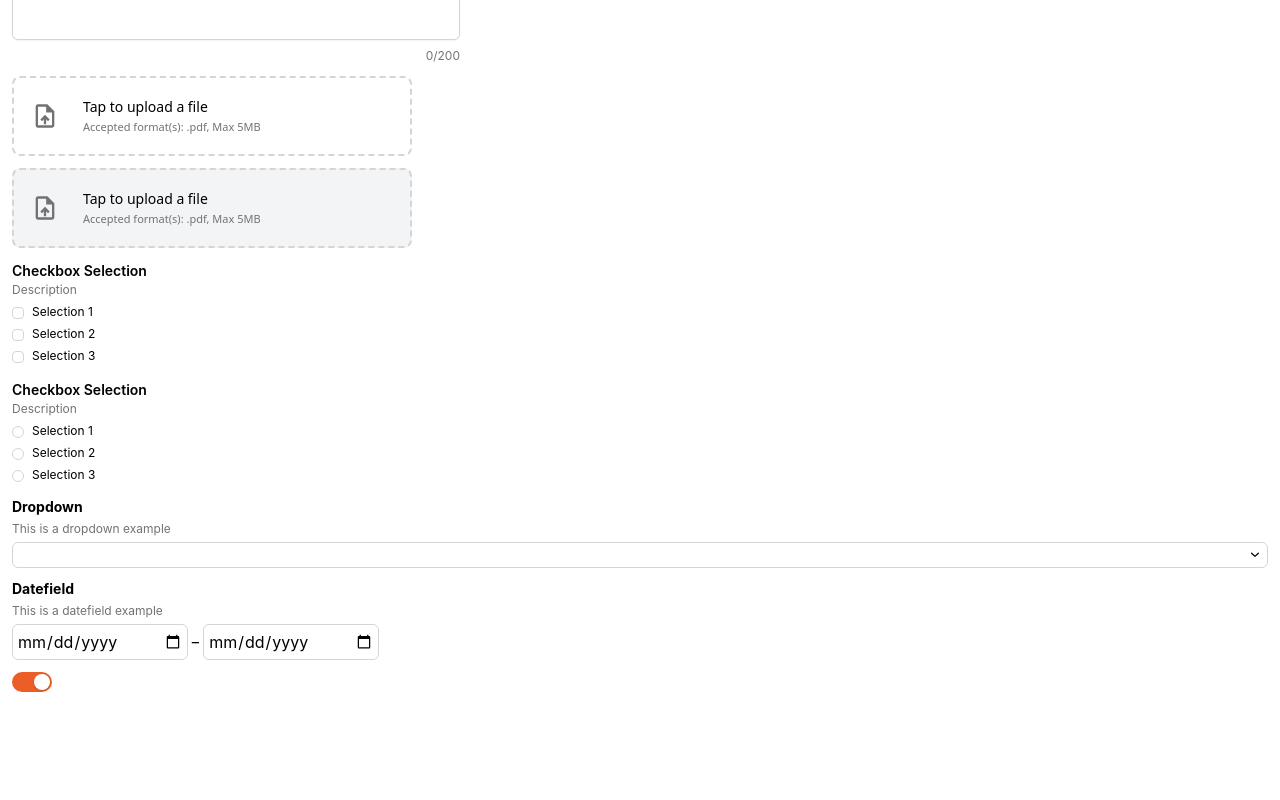
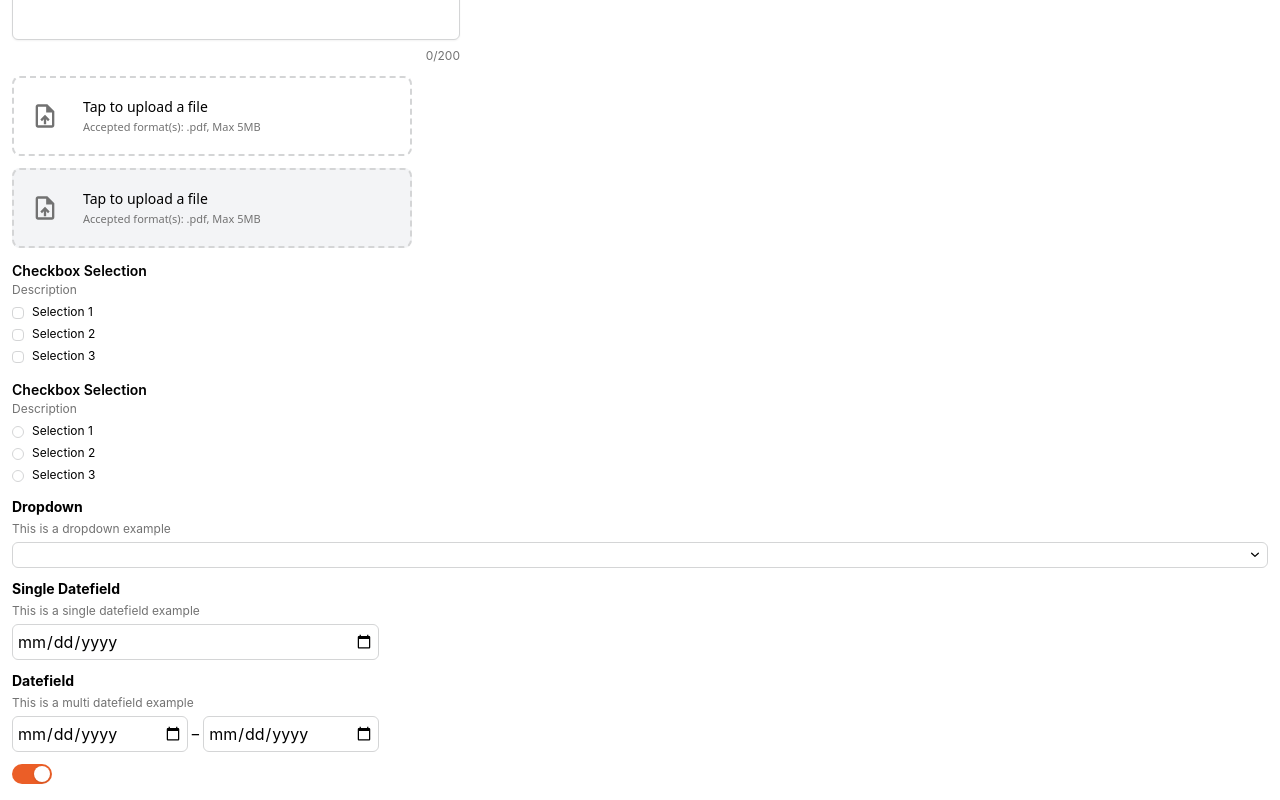
Before and after one commit to DSC-TechLead/nusdevs-frontend-vite, a React (Vite) app: page / in a window 1280 px wide. Shown: the part 420-1220 px from the top of the page. Before the commit the page ends 1128 px from the top, so only its background shows below. Built offline with nearby package versions, Linux system fonts and the light colour scheme.

Commit message:
Added single date field component

```diff
--- a/src/components/datefield.tsx
+++ b/src/components/datefield.tsx
@@ -38,6 +38,7 @@ const DateField: React.FC<DateFieldProps> = ({
       setSelectedEndDate(date[1]);
     } else {
       setSelectedStartDate(date);
+      setSelectedEndDate(null); // Clear end date for single type
     }
   };
 
--- a/src/pages/components.tsx
+++ b/src/pages/components.tsx
@@ -76,8 +76,14 @@ const Components: React.FC = () => {
       />
       <Dropdown label="Dropdown" description="This is a dropdown example" />
       <DateField
+        label="Single Datefield"
+        description="This is a single datefield example"
+        type="single"
+        onChange={() => {}}
+      />
+      <DateField
         label="Datefield"
-        description="This is a datefield example"
+        description="This is a multi datefield example"
         type="multi"
         onChange={() => {}}
       />
```
